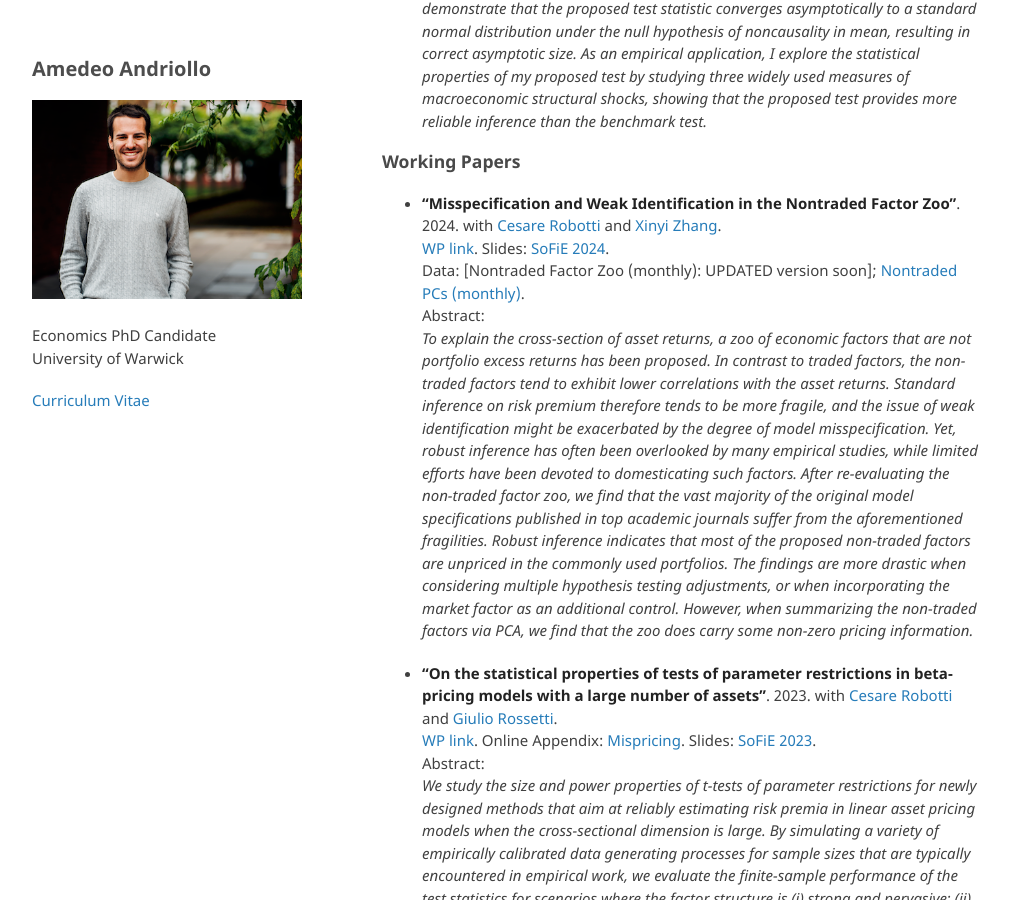
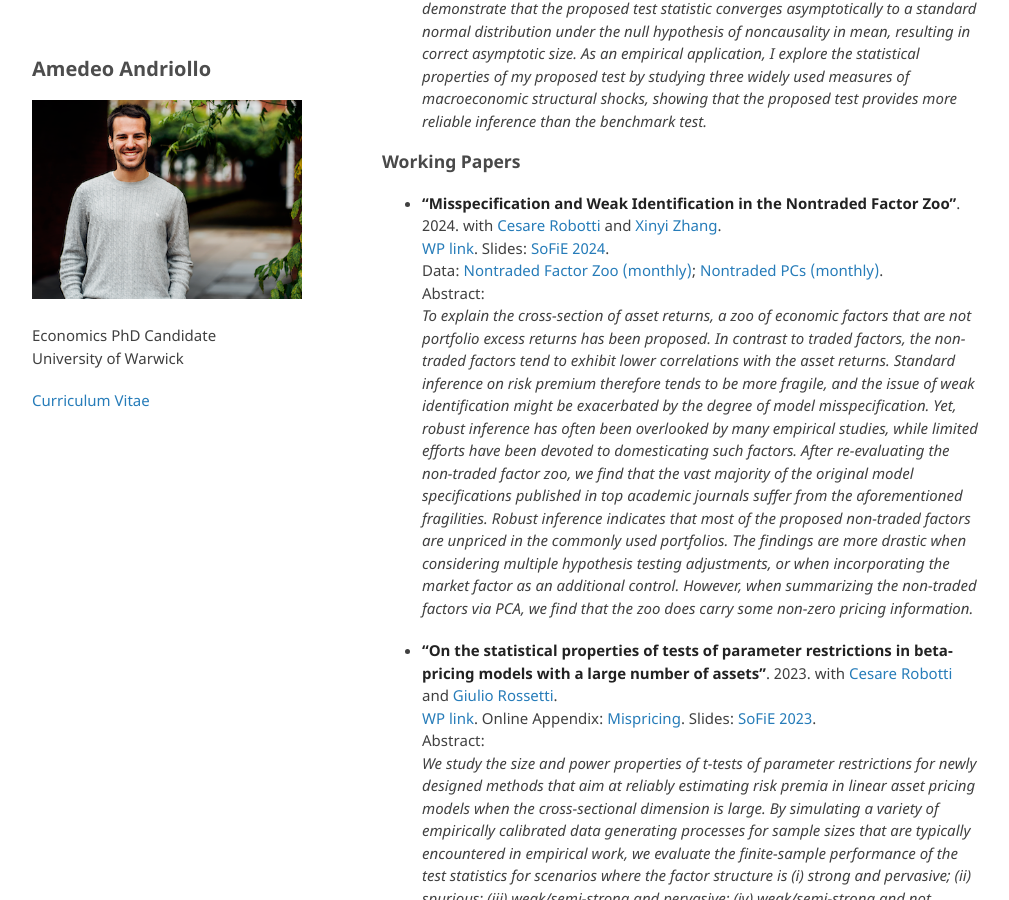
Before and after one commit to amandri/amandri.github.io, a Jekyll site: the page built from index.md, in a window 1280 px wide and 900 px high, scrolled down 782 px. Shown: the whole window, without its empty margins (133-1142 px from the left). Built offline with Jekyll 4.4.1, drawn with Linux system fonts in a browser that asks for light colours; the repository's description, which GitHub fills in, is left out; our own code applies the rules of GitHub Pages for plain Markdown files.

Commit message:
Update index.md

```diff
--- a/index.md
+++ b/index.md
@@ -29,7 +29,7 @@
 
 - **"Misspecification and Weak Identification in the Nontraded Factor Zoo"**. 2024. with [Cesare Robotti](https://www.cesarerobotti.com) and [Xinyi Zhang](https://warwick.ac.uk/fac/soc/wbs/subjects/finance/faculty1/phd_students/xinyi-zhang/). \
 [WP link](assets/pdf/ARZ-3.pdf). Slides: [SoFiE 2024](https://www.dropbox.com/scl/fi/j1mg11h6q6nuqrlj16ire/nontraded_sofie24.pdf?rlkey=bp1vgedtnbz2vswbyg3b6zrab&dl=0). \
- Data: [Nontraded Factor Zoo (monthly): UPDATED version soon]; [Nontraded PCs (monthly)](https://www.dropbox.com/scl/fi/tz45uxrols0kazt17y85a/data1eqGX.xls?rlkey=xgos0xsjbdca40l38rgisygth&dl=0). \
+ Data: [Nontraded Factor Zoo (monthly)](https://www.dropbox.com/scl/fi/3uc9455qwugk3vvpuzsir/all_nontraded_monthly_Oct2024.xlsx?rlkey=lyhmffscqe3af28kfqggs4a6d&dl=0); [Nontraded PCs (monthly)](https://www.dropbox.com/scl/fi/tz45uxrols0kazt17y85a/data1eqGX.xls?rlkey=xgos0xsjbdca40l38rgisygth&dl=0). \
 Abstract: \
 *To explain the cross-section of asset returns, a zoo of economic factors that are not portfolio excess returns has been proposed. In contrast to traded factors, the non-traded factors tend to exhibit lower correlations with the asset returns. Standard inference on risk premium therefore tends to be more fragile, and the issue of weak identification might be exacerbated by the degree of model misspecification. Yet, robust inference has often been overlooked by many empirical studies, while limited efforts have been devoted to domesticating such factors. After re-evaluating the non-traded factor zoo, we find that the vast majority of the original model specifications published in top academic journals suffer from the aforementioned fragilities. Robust inference indicates that most of the proposed non-traded factors are unpriced in the commonly used portfolios. The findings are more drastic when considering multiple hypothesis testing adjustments, or when incorporating the market factor as an additional control. However, when summarizing the non-traded factors via PCA, we find that the zoo does carry some non-zero pricing information.*
 
```
